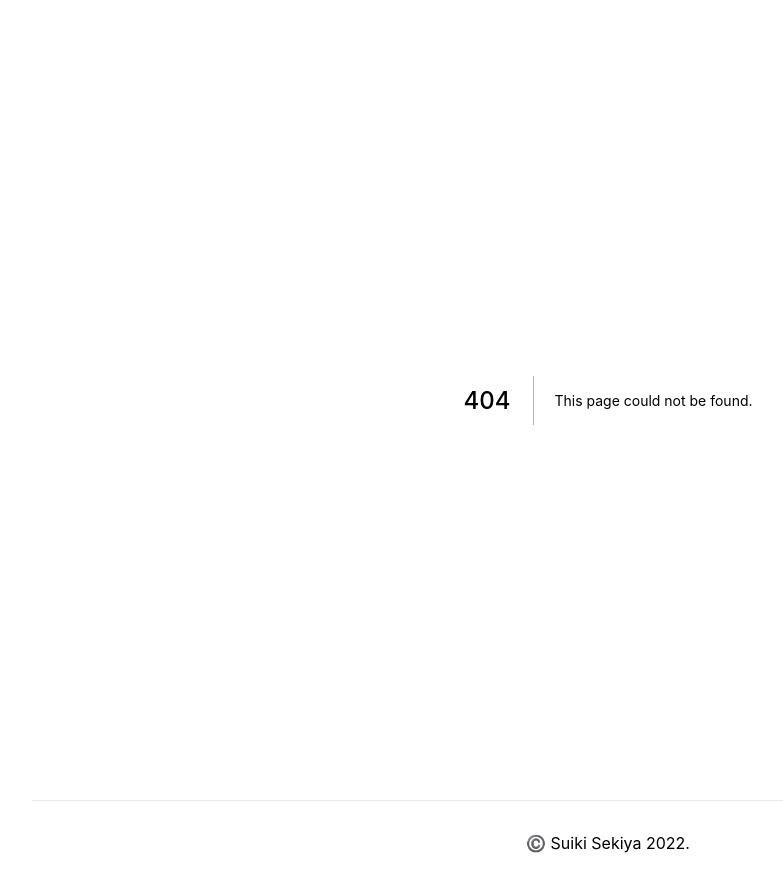
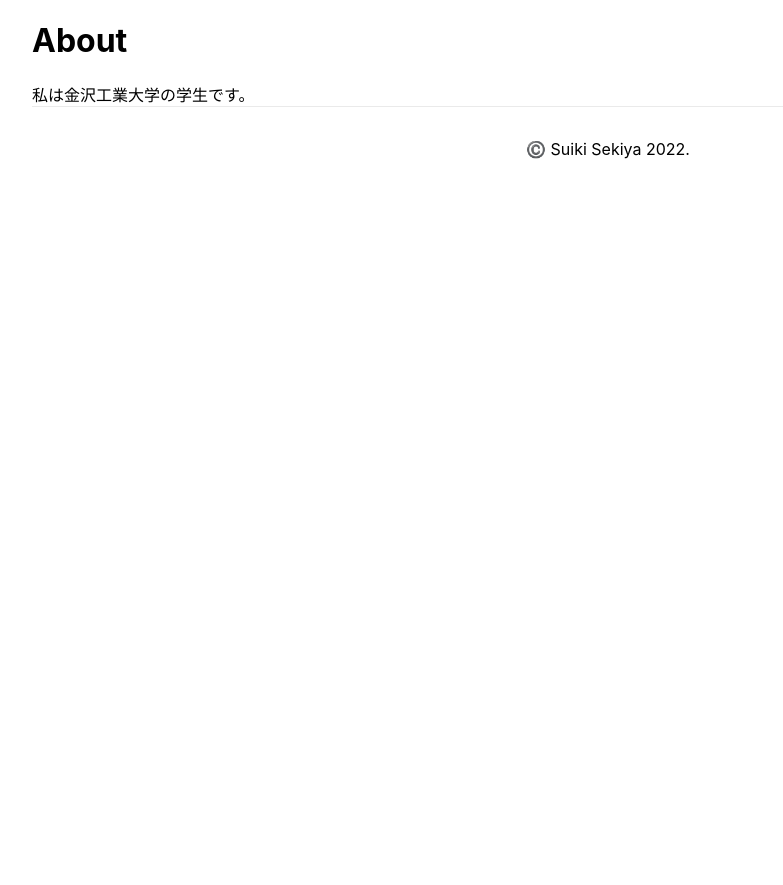
Before and after one commit to sekiyan372/microcms-blog, a Next.js app: page /about in a window 1280 px wide. Before the commit this address had no page. Shown: the whole page, without its empty margins (32-815 px from the left). After the commit the page ends 800 px from the top, so only its background shows below. Built offline with nearby package versions, Linux system fonts and the light colour scheme.

Commit message:
aboutページの追加

```diff
--- /dev/null
+++ b/src/pages/about.tsx
@@ -0,0 +1,15 @@
+import { NextPage } from 'next'
+import Head from '~/components/Head'
+
+const About: NextPage = () => {
+  return (
+    <>
+      <Head title="about" />
+
+      <h1>About</h1>
+      <div>私は金沢工業大学の学生です。</div>
+    </>
+  )
+}
+
+export default About
```
